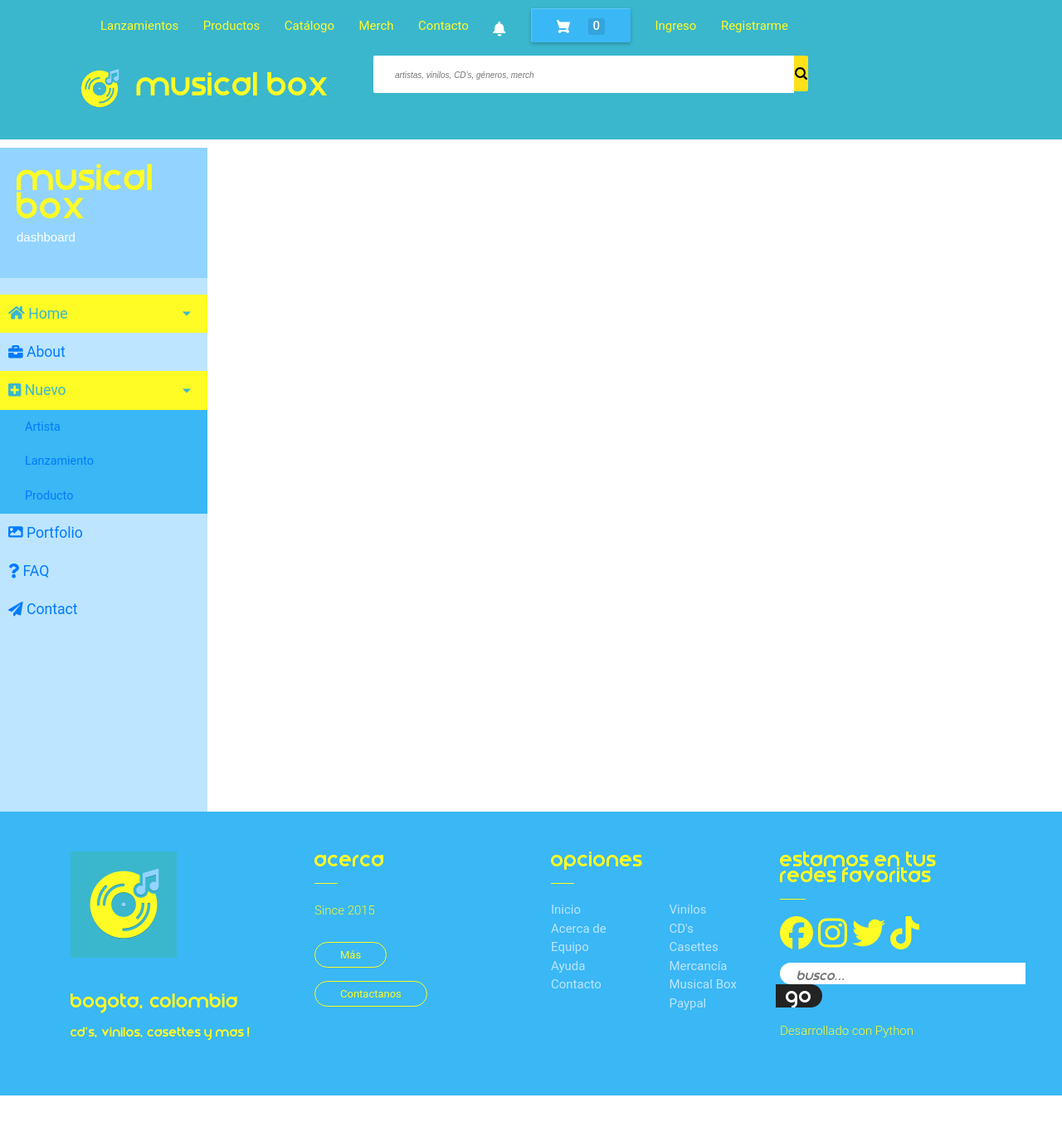
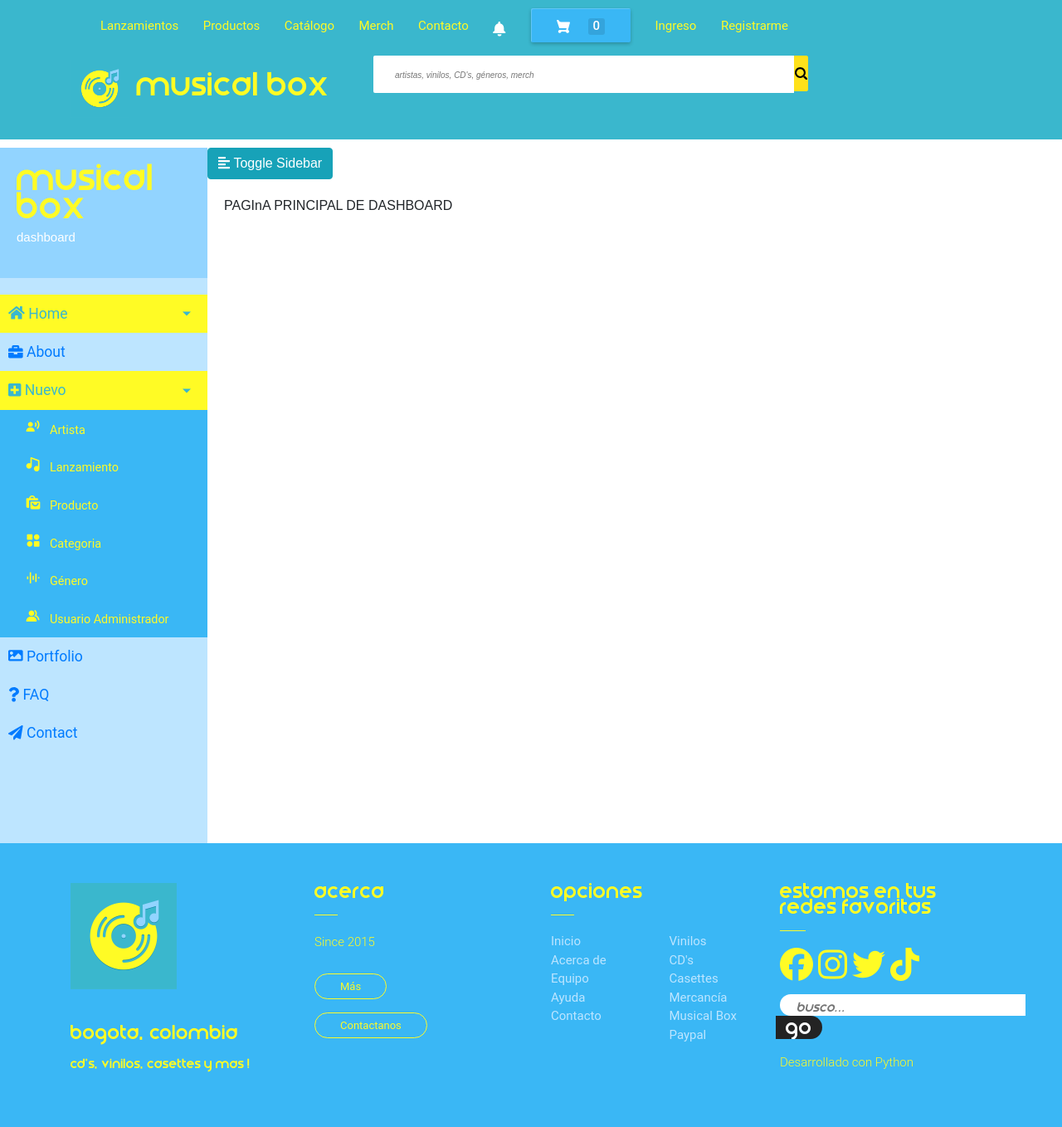
Before and after one commit to miguellperezzv/MusicalBox, a Flask app: page /dashboard in a window 1280 px wide, after a click on "Nuevo". Shown: the whole page at 83% size. Before the commit the page ends 1320 px from the top, so only its background shows below. Run offline with Flask 2, Linux system fonts and the light colour scheme; some libraries are stand-ins or nearby versions.

Commit message:
mas opciones en el dashboard

```diff
--- a/app/static/css/sidebar.css
+++ b/app/static/css/sidebar.css
@@ -146,6 +146,11 @@ span {
 }
 
 #sidebar ul li a:hover {
+    color:var(--aqua);
+    background: var(--yellow);
+}
+
+#sidebar ul li .option :hover {
     color: var(--backblue);
     background: var(--yellow);
 }
@@ -270,3 +275,16 @@ a.article:hover {
 
     text-decoration: none;
   }
+
+.bx{
+    color:var(--yellow);
+    font-size: 20px;
+}
+
+a{
+    color:var(--yellow);
+}
+
+.option{
+    color:var(--yellow);
+}
--- a/app/store/views.py
+++ b/app/store/views.py
@@ -70,6 +70,7 @@ def account():
 
 @home.route("/dashboard", methods=["GET", "POST"])
 def admin():
+
     return render_template("adminDashboard.html", user=g.user)
 
 
@@ -82,3 +83,7 @@ def newartist():
         create_new_artist(n_artista)
         return redirect(url_for('home.admin'))
     return render_template("newArtist.html", form=form_login)
+
+@dashboard.route( "/newrelease" ,methods=["GET", "POST"])
+def newrelease():
+    return "nuevo lanzamiento"
--- a/app/templates/adminDashboard.html
+++ b/app/templates/adminDashboard.html
@@ -57,14 +57,27 @@ Panel de Administración
                 </a>
                 <ul class="collapse list-unstyled" id="pageSubmenu">
                     <li>
-                        <a href="#" id="newartist">Artista</a>
+
+                        <a href="#" id="newartist" class="option"> <i class='bx bxs-user-voice'></i>Artista</a>
                     </li>
                     <li>
-                        <a href="#">Lanzamiento</a>
+                        <a href="#" id="newrelease" class="option"><i class='bx bxs-music' ></i>Lanzamiento</a>
                     </li>
                     <li>
-                        <a href="#">Producto</a>
+                        <a href="#" id="newproduct" class="option"><i class='bx bxs-shopping-bags' ></i>Producto</a>
                     </li>
+                    <li>
+                        <a href="#" id="newcategory" class="option"><i class='bx bxs-category-alt' ></i>Categoria</a>
+                    </li>
+                    <li>
+                        <a href="#" id="newgenre" class="option"><i class='bx bx-equalizer'></i>Género</a>
+                    </li>
+
+                    <li>
+                        <a href="#" id="newadmin" class="option"><i class='bx bxs-group'></i>Usuario Administrador</a>
+                    </li>
+
+
                 </ul>
             </li>
             <li>
@@ -90,10 +103,21 @@ Panel de Administración
 
     </nav>
 
-    <!-- Page Content  -->
-    <div id="content">
 
+    <div>
+        <button type="button" id="sidebarCollapse" class="btn btn-info">
+            <i class="fas fa-align-left"></i>
+            <span>Toggle Sidebar</span>
+        </button>
+        <button class="btn btn-dark d-inline-block d-lg-none ml-auto" type="button" data-toggle="collapse" data-target="#navbarSupportedContent" aria-controls="navbarSupportedContent" aria-expanded="false" aria-label="Toggle navigation">
+            <i class="fas fa-align-justify"></i>
+        </button>
+        <!-- Page Content  -->
+        <div id="content">
+                PAGInA PRINCIPAL DE DASHBOARD
+        </div>
     </div>
+
 
 </div>
 
@@ -121,10 +145,16 @@ Panel de Administración
         $(document).ready(function (){
     $('#newartist').on('click', function (e){
         e.preventDefault();
-        alert ("Hola Mundo");
         $('#content').load("{{url_for('dashboard.newartist')}}");
+        })
     })
-})
+
+    $(document).ready(function (){
+    $('#newrelease').on('click', function (e){
+        e.preventDefault();
+        $('#content').load("{{url_for('dashboard.newrelease')}}");
+        })
+    })
     </script>
     <script src="https://ajax.googleapis.com/ajax/libs/jquery/3.2.1/jquery.min.js"></script>
 {%endblock%}
```
Also changed, not shown: app/musicalbox.sqlite3, app/templates/newRelease.html (added).
